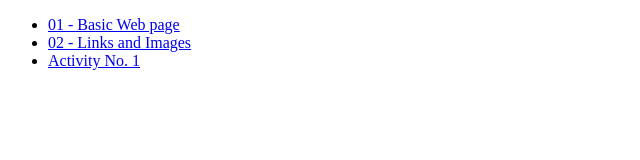
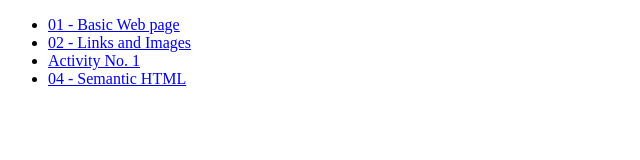
Before and after one commit to MerlitoQuinoJr/wd82p, a plain HTML site: page index.html in a window 1280 px wide. Shown: the whole page, without its empty margins (0-640 px from the left). Drawn offline with Linux system fonts and the light colour scheme.

Commit message:
Add Root Link

```diff
--- a/index.html
+++ b/index.html
@@ -10,6 +10,7 @@
       <li><a href="01-basic_web_page">01 - Basic Web page</a></li>
       <li><a href="02-Links_and_images">02 - Links and Images</a></li>
       <li><a href="03-activity">Activity No. 1</a></li>
+      <li><a href="04-semantic_html/">04 - Semantic HTML</a></li>
     </ul>
   </body>
 </html>
```
